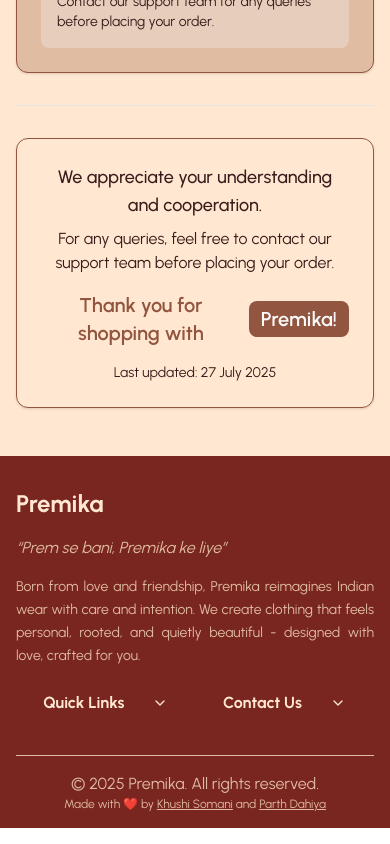
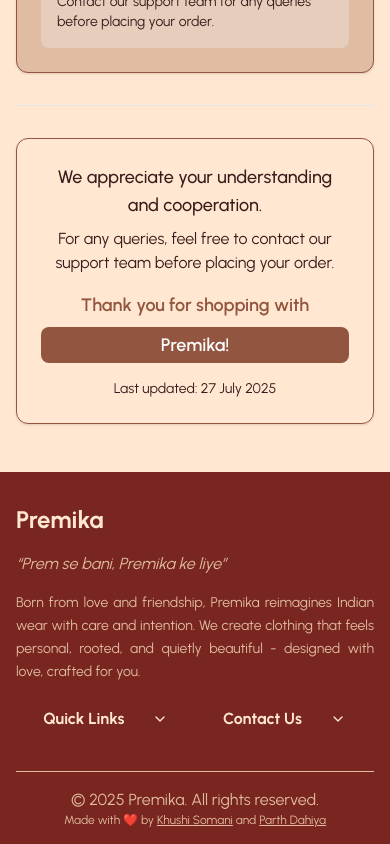
Before and after one commit to premika-store/premika-static, a Next.js app: page /terms-and-conditions in a window 390 px wide. Shown: the part 3048-3892 px from the top of the page. Built offline with nearby package versions, Linux system fonts and the light colour scheme.

Commit message:
small updates 5.0

```diff
--- a/app/terms-and-conditions/page.js
+++ b/app/terms-and-conditions/page.js
@@ -1,7 +1,16 @@
-import { Card, CardContent, CardHeader, CardTitle } from "@/components/ui/card"
-import { Separator } from "@/components/ui/separator"
-import { Badge } from "@/components/ui/badge"
-import { AlertTriangle, Clock, Package, Shield, Truck, CreditCard, RotateCcw, Ruler } from "lucide-react"
+import { Card, CardContent, CardHeader, CardTitle } from "@/components/ui/card";
+import { Separator } from "@/components/ui/separator";
+import { Badge } from "@/components/ui/badge";
+import {
+  AlertTriangle,
+  Clock,
+  Package,
+  Shield,
+  Truck,
+  CreditCard,
+  RotateCcw,
+  Ruler,
+} from "lucide-react";
 
 export default function Component() {
   return (
@@ -204,9 +213,10 @@
                     </div>
                   </div>
                   <p className="text-sm text-secondary bg-muted/50 p-3 rounded-lg pt-3">
-                    <strong className="text-secondary">Note:</strong> Delivery times may vary slightly
-                    depending on your location and courier services. We will
-                    provide tracking information once your order is shipped.
+                    <strong className="text-secondary">Note:</strong> Delivery
+                    times may vary slightly depending on your location and
+                    courier services. We will provide tracking information once
+                    your order is shipped.
                   </p>
                 </div>
               </CardContent>
@@ -227,28 +237,36 @@
               <div className="space-y-4">
                 <div className="grid md:grid-cols-2 gap-4">
                   <div className="p-4 bg-muted/30 rounded-lg">
-                    <h4 className="font-semibold mb-2 text-secondary">Order Confirmation</h4>
+                    <h4 className="font-semibold mb-2 text-secondary">
+                      Order Confirmation
+                    </h4>
                     <p className="text-sm text-secondary">
                       All orders are subject to availability and confirmation of
                       the order price.
                     </p>
                   </div>
                   <div className="p-4 bg-muted/30 rounded-lg">
-                    <h4 className="font-semibold mb-2 text-secondary">Product Images</h4>
+                    <h4 className="font-semibold mb-2 text-secondary">
+                      Product Images
+                    </h4>
                     <p className="text-sm text-secondary">
                       Colors may vary slightly due to screen settings and
                       lighting conditions.
                     </p>
                   </div>
                   <div className="p-4 bg-muted/30 rounded-lg">
-                    <h4 className="font-semibold mb-2 text-secondary">Privacy</h4>
+                    <h4 className="font-semibold mb-2 text-secondary">
+                      Privacy
+                    </h4>
                     <p className="text-sm text-secondary">
                       Your personal information is protected and will not be
                       shared with third parties.
                     </p>
                   </div>
                   <div className="p-4 bg-muted/30 rounded-lg">
-                    <h4 className="font-semibold mb-2 text-secondary">Customer Support</h4>
+                    <h4 className="font-semibold mb-2 text-secondary">
+                      Customer Support
+                    </h4>
                     <p className="text-sm text-secondary">
                       Contact our support team for any queries before placing
                       your order.
@@ -272,9 +290,9 @@
               For any queries, feel free to contact our support team before
               placing your order.
             </p>
-            <div className="inline-flex items-center gap-2 text-primary font-semibold text-xl">
+            <div className="flex flex-col sm:flex-row sm:items-center sm:justify-center gap-2 text-primary font-semibold text-lg sm:text-xl">
               <span>Thank you for shopping with</span>
-              <span className="bg-primary text-primary-foreground px-3 py-1 rounded-lg">
+              <span className="bg-primary text-primary-foreground px-3 py-1 rounded-lg inline-block">
                 Premika!
               </span>
             </div>
--- a/components/resize-navbar.js
+++ b/components/resize-navbar.js
@@ -91,7 +91,7 @@
                   <ShoppingCart size={20} />
                   <span>Cart</span>
                   {cart.items.length > 0 && (
-                    <span className="absolute -top-2 -right-2 bg-red-500 text-white text-xs rounded-full h-5 w-5 flex items-center justify-center">
+                    <span className="absolute -top-2 -right-2 bg-primary text-white text-xs rounded-full h-5 w-5 flex items-center justify-center">
                       {cart.items.reduce(
                         (total, item) => total + (item.quantity || 1),
                         0
```
